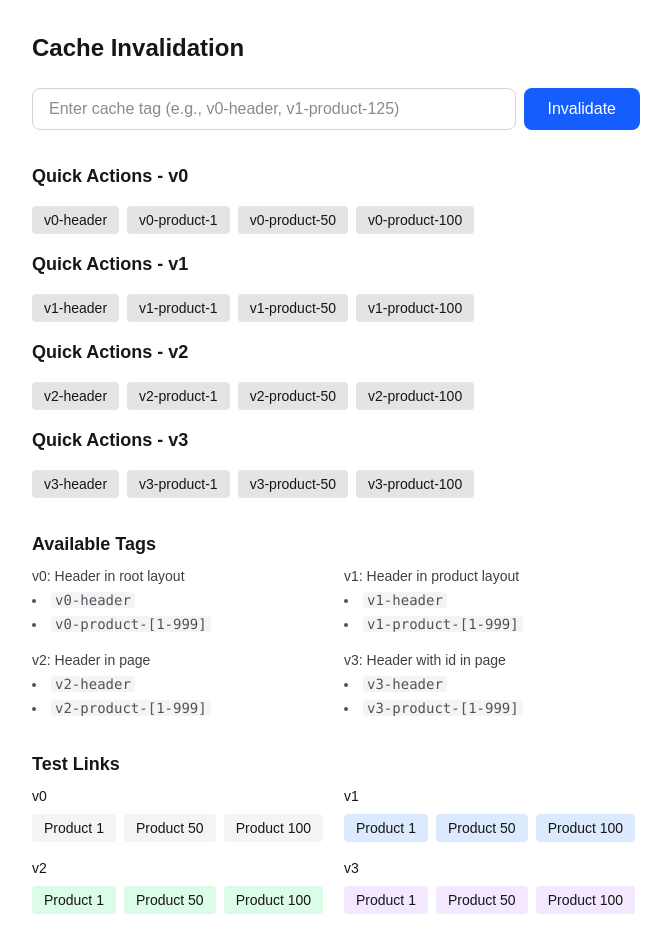
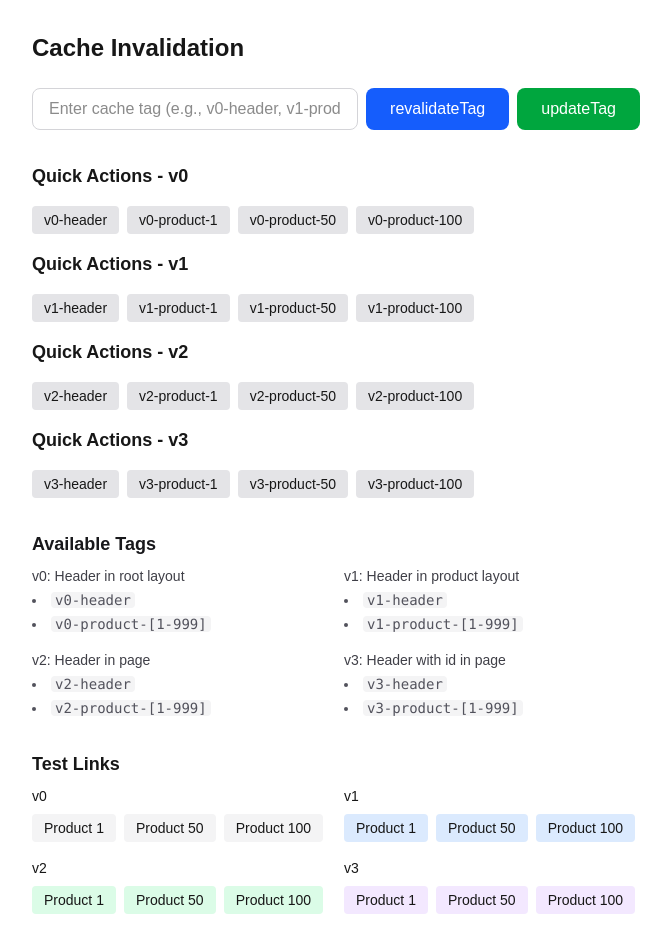
Before and after one commit to Strernd/cache-cardinality-demo, a Next.js app: page /invalidate in a window 1280 px wide. Shown: the whole page, without its empty margins (304-975 px from the left). Built offline with nearby package versions, Linux system fonts and the light colour scheme.

Commit message:
update tage and life

```diff
--- a/app/components/V0Header.tsx
+++ b/app/components/V0Header.tsx
@@ -1,4 +1,4 @@
-import { cacheTag } from "next/cache";
+import { cacheTag, cacheLife } from "next/cache";
 import Link from "next/link";
 
 function FormattedTime({ date }: { date: Date }) {
@@ -16,6 +16,7 @@ function FormattedTime({ date }: { date: Date }) {
 
 export async function V0Header() {
   "use cache";
+  cacheLife("days");
   cacheTag("v0-header");
 
   const cachedAt = new Date();
--- a/app/components/V1Header.tsx
+++ b/app/components/V1Header.tsx
@@ -1,4 +1,4 @@
-import { cacheTag } from "next/cache";
+import { cacheTag, cacheLife } from "next/cache";
 import Link from "next/link";
 
 function FormattedTime({ date }: { date: Date }) {
@@ -16,6 +16,7 @@ function FormattedTime({ date }: { date: Date }) {
 
 export async function V1Header() {
   "use cache";
+  cacheLife("days");
   cacheTag("v1-header");
 
   const cachedAt = new Date();
--- a/app/components/V2Header.tsx
+++ b/app/components/V2Header.tsx
@@ -1,4 +1,4 @@
-import { cacheTag } from "next/cache";
+import { cacheTag, cacheLife } from "next/cache";
 
 function FormattedTime({ date }: { date: Date }) {
   const hours = date.getHours().toString().padStart(2, "0");
@@ -15,6 +15,7 @@ function FormattedTime({ date }: { date: Date }) {
 
 export async function V2Header() {
   "use cache";
+  cacheLife("days");
   cacheTag("v2-header");
 
   const cachedAt = new Date();
--- a/app/components/V3Header.tsx
+++ b/app/components/V3Header.tsx
@@ -1,4 +1,4 @@
-import { cacheTag } from "next/cache";
+import { cacheTag, cacheLife } from "next/cache";
 
 function FormattedTime({ date }: { date: Date }) {
   const hours = date.getHours().toString().padStart(2, "0");
@@ -15,6 +15,7 @@ function FormattedTime({ date }: { date: Date }) {
 
 export async function V3Header({ id }: { id: string }) {
   "use cache";
+  cacheLife("days");
   cacheTag("v3-header");
 
   const cachedAt = new Date();
--- a/app/invalidate/actions.ts
+++ b/app/invalidate/actions.ts
@@ -1,8 +1,13 @@
 "use server";
 
-import { revalidateTag } from "next/cache";
+import { revalidateTag, updateTag } from "next/cache";
 
-export async function invalidateTag(tag: string) {
-  revalidateTag(tag, "default");
-  return { message: `Invalidated tag: ${tag}` };
+export async function revalidateTagAction(tag: string) {
+  revalidateTag(tag, "max");
+  return { message: `revalidateTag("${tag}", "max")` };
 }
+
+export async function updateTagAction(tag: string) {
+  updateTag(tag);
+  return { message: `updateTag("${tag}")` };
+}
--- a/app/invalidate/page.tsx
+++ b/app/invalidate/page.tsx
@@ -1,7 +1,7 @@
 "use client";
 
 import { useState } from "react";
-import { invalidateTag } from "./actions";
+import { revalidateTagAction, updateTagAction } from "./actions";
 
 export default function InvalidatePage() {
   const [tag, setTag] = useState("");
@@ -11,8 +11,8 @@ export default function InvalidatePage() {
     e.preventDefault();
     if (!tag.trim()) return;
 
-    setStatus("Invalidating...");
-    const result = await invalidateTag(tag.trim());
+    setStatus("Calling revalidateTag...");
+    const result = await revalidateTagAction(tag.trim());
     setStatus(result.message);
     setTag("");
   }
@@ -34,7 +34,20 @@ export default function InvalidatePage() {
             type="submit"
             className="px-6 py-2 bg-blue-600 text-white rounded-lg hover:bg-blue-700 transition-colors"
           >
-            Invalidate
+            revalidateTag
+          </button>
+          <button
+            type="button"
+            onClick={async () => {
+              if (!tag.trim()) return;
+              setStatus("Calling updateTag...");
+              const result = await updateTagAction(tag.trim());
+              setStatus(result.message);
+              setTag("");
+            }}
+            className="px-6 py-2 bg-green-600 text-white rounded-lg hover:bg-green-700 transition-colors"
+          >
+            updateTag
           </button>
         </div>
       </form>
--- a/app/v0/[id]/page.tsx
+++ b/app/v0/[id]/page.tsx
@@ -1,4 +1,4 @@
-import { cacheTag } from "next/cache";
+import { cacheTag, cacheLife } from "next/cache";
 
 interface V0ProductPageProps {
   params: Promise<{ id: string }>;
@@ -25,6 +25,7 @@ export async function generateStaticParams() {
 
 export default async function V0ProductPage({ params }: V0ProductPageProps) {
   "use cache";
+  cacheLife("days");
   const { id } = await params;
 
   cacheTag(`v0-product-${id}`);
--- a/app/v1/[id]/page.tsx
+++ b/app/v1/[id]/page.tsx
@@ -1,4 +1,4 @@
-import { cacheTag } from "next/cache";
+import { cacheTag, cacheLife } from "next/cache";
 
 interface V1ProductPageProps {
   params: Promise<{ id: string }>;
@@ -25,6 +25,7 @@ export async function generateStaticParams() {
 
 export default async function V1ProductPage({ params }: V1ProductPageProps) {
   "use cache";
+  cacheLife("days");
   const { id } = await params;
 
   cacheTag(`v1-product-${id}`);
--- a/app/v2/[id]/page.tsx
+++ b/app/v2/[id]/page.tsx
@@ -1,4 +1,4 @@
-import { cacheTag } from "next/cache";
+import { cacheTag, cacheLife } from "next/cache";
 import { V2Header } from "@/app/components/V2Header";
 
 interface V2ProductPageProps {
@@ -26,6 +26,7 @@ export async function generateStaticParams() {
 
 async function V2ProductContent({ id }: { id: string }) {
   "use cache";
+  cacheLife("days");
   cacheTag(`v2-product-${id}`);
 
   const cachedAt = new Date();
--- a/app/v3/[id]/page.tsx
+++ b/app/v3/[id]/page.tsx
@@ -1,4 +1,4 @@
-import { cacheTag } from "next/cache";
+import { cacheTag, cacheLife } from "next/cache";
 import { V3Header } from "@/app/components/V3Header";
 
 interface V3ProductPageProps {
@@ -26,6 +26,7 @@ export async function generateStaticParams() {
 
 async function V3ProductContent({ id }: { id: string }) {
   "use cache";
+  cacheLife("days");
   cacheTag(`v3-product-${id}`);
 
   const cachedAt = new Date();
```
